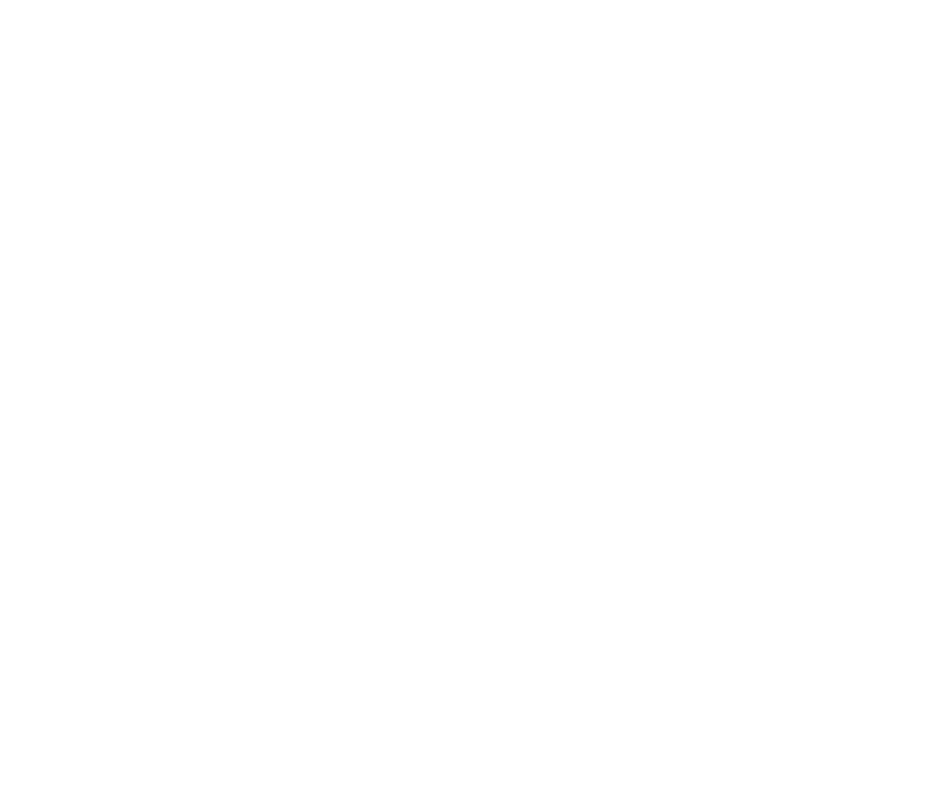
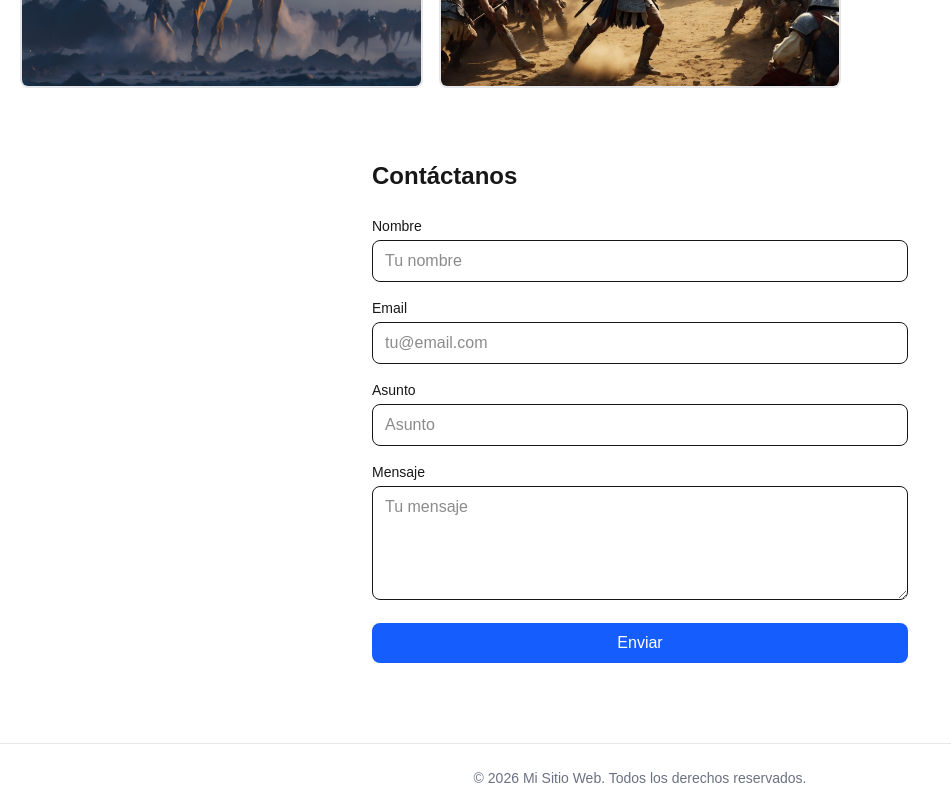
Before and after one commit to luisangelromerosanchez5-bot/mi-sitio-nextjs, a Next.js app: page / in a window 1280 px wide. Shown: the part 1380-2192 px from the top of the page, without its empty margins (0-951 px from the left). Before the commit the page ends 1156 px from the top, so only its background shows below. Built offline with nearby package versions, Linux system fonts and the light colour scheme.

Commit message:
feat(footer): add Footer server component with dynamic copyright year

```diff
--- a/app/page.tsx
+++ b/app/page.tsx
@@ -1,5 +1,8 @@
 import HeroSection from "../components/HeroSection";
 import BlogSection from "../components/BlogSection";
+import Gallery from "../components/Gallery";
+import ContactForm from "../components/ContactForm";
+import Footer from "../components/Footer";
 import { heroImage } from "lib/lib/data";
 
 export default function HomePage() {
@@ -7,6 +10,9 @@ export default function HomePage() {
     <>
       <HeroSection imageSrc={heroImage.src} imageAlt={heroImage.alt} />
       <BlogSection />
+      <Gallery />
+      <ContactForm />
+      <Footer />
     </>
   );
 }
--- /dev/null
+++ b/components/Footer.tsx
@@ -0,0 +1,16 @@
+// components/Footer.tsx
+// Server Component: Footer estático con año dinámico
+
+import { siteConfig } from "lib/lib/data";
+
+export default function Footer() {
+  const currentYear = new Date().getFullYear();
+
+  return (
+    <footer className="border-t border-gray-200 mt-10 py-6 px-5">
+      <div className="max-w-7xl mx-auto text-center text-sm text-gray-500">
+        <p>© {currentYear} {siteConfig.name}. Todos los derechos reservados.</p>
+      </div>
+    </footer>
+  );
+}
```
